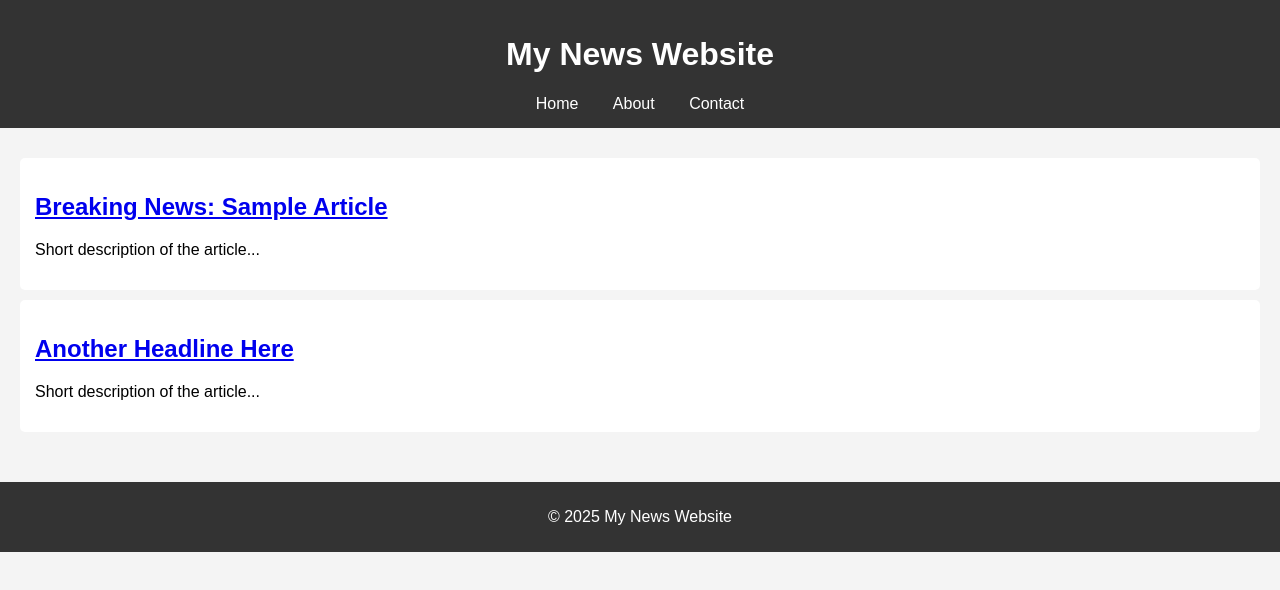
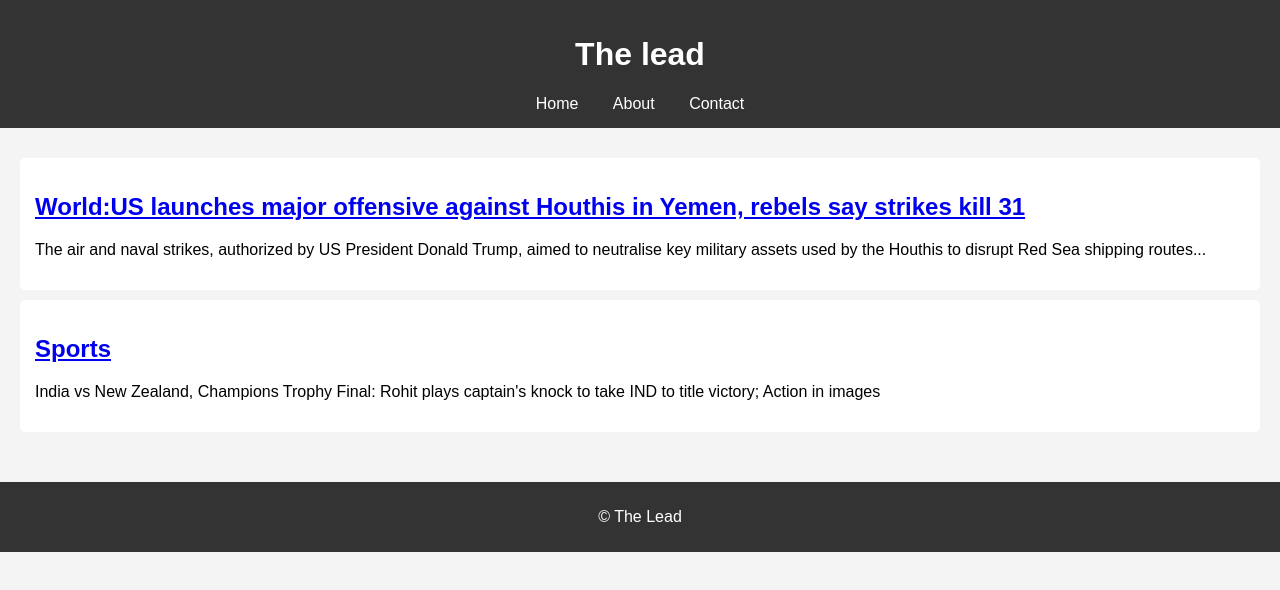
Before and after one commit to Ankit10092001/website, a plain HTML site: page index.html in a window 1280 px wide. Drawn offline with Linux system fonts and the light colour scheme.

Commit message:
Update index.html

```diff
--- a/index.html
+++ b/index.html
@@ -9,7 +9,7 @@
 <body>
 
     <header>
-        <h1>My News Website</h1>
+        <h1> The lead </h1>
         <nav>
             <a href="index.html">Home</a>
             <a href="about.html">About</a>
@@ -20,19 +20,19 @@
     <main>
         <section class="news">
             <article>
-                <h2><a href="articles/article1.html">Breaking News: Sample Article</a></h2>
-                <p>Short description of the article...</p>
+                <h2><a href="articles/article1.html">World:US launches major offensive against Houthis in Yemen, rebels say strikes kill 31</a></h2>
+                <p>The air and naval strikes, authorized by US President Donald Trump, aimed to neutralise key military assets used by the Houthis to disrupt Red Sea shipping routes...</p>
             </article>
 
             <article>
-                <h2><a href="articles/article2.html">Another Headline Here</a></h2>
-                <p>Short description of the article...</p>
+                <h2><a href="articles/article2.html">Sports</a></h2>
+                <p>India vs New Zealand, Champions Trophy Final: Rohit plays captain's knock to take IND to title victory; Action in images</p>
             </article>
         </section>
     </main>
 
     <footer>
-        <p>&copy; 2025 My News Website</p>
+        <p>&copy; The Lead </p>
     </footer>
 
 </body>
```
